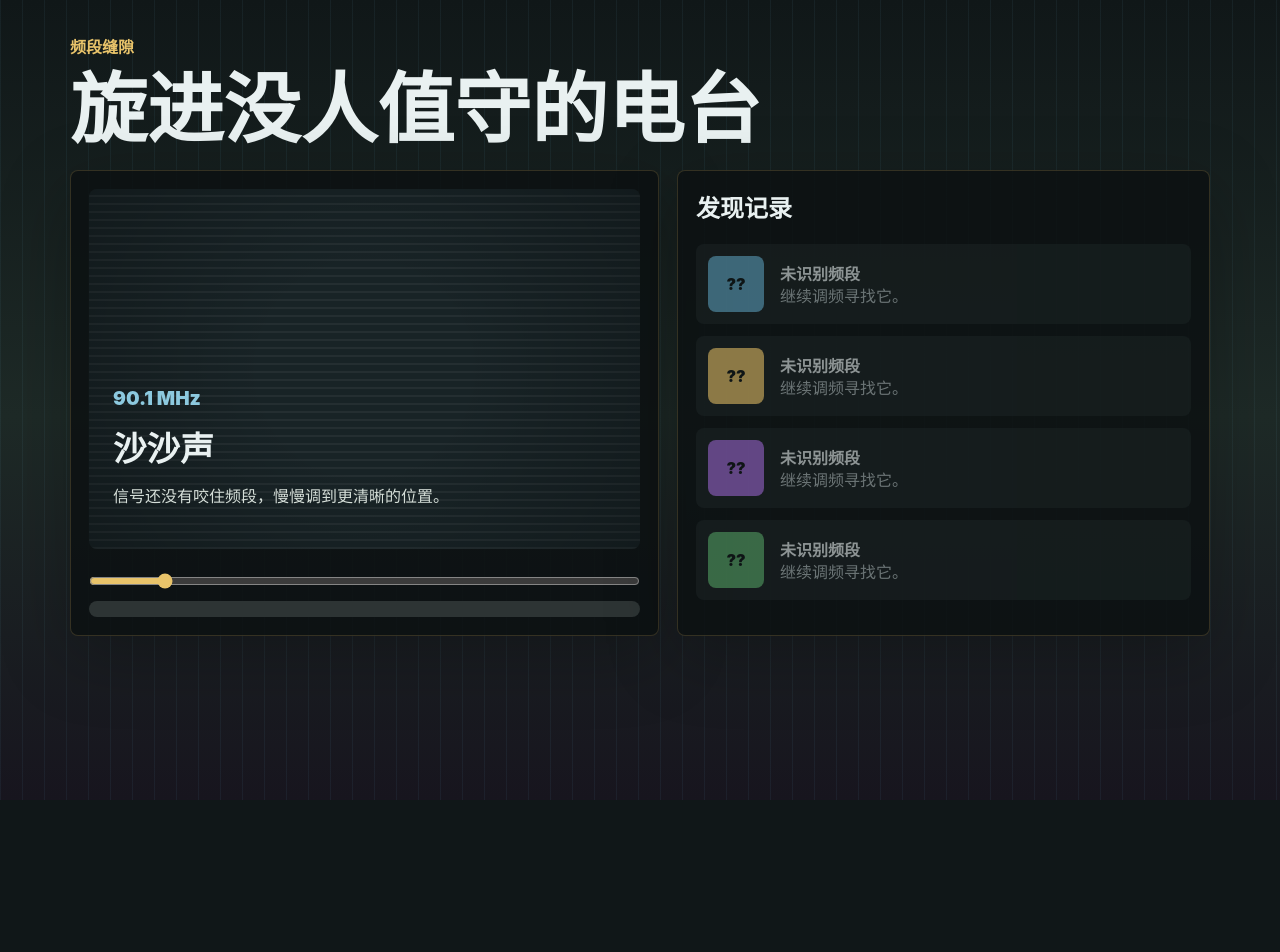
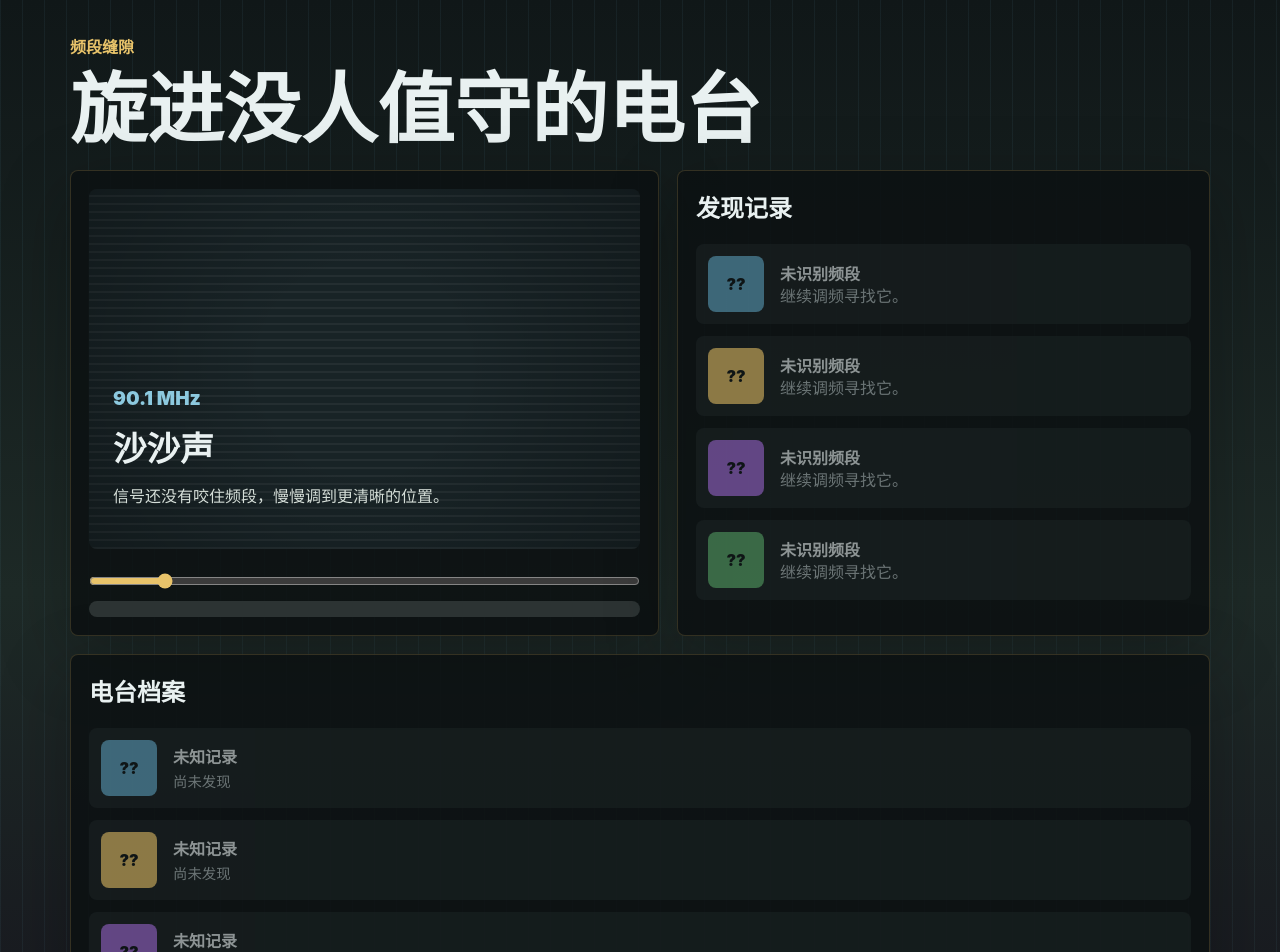
Before and after one commit to aliAjax/hxwl-4-c4a086b, a React (Vite) app: page / in a window 1280 px wide. Shown: the top 952 px of the page. Before the commit the page ends 800 px from the top, so only its background shows below. Built offline with nearby package versions, Linux system fonts and the light colour scheme.

Commit message:
.3436396082391580:5da3343f65de0fd8da3bc8bbeae17111_6a28fd5bef13ca8bc6ee6926.6a28fd5cef13ca8bc6ee6928.6a28fd5cd93bceb078e5ac53:Trae CN.T(2026/6/10 13:59:56)

```diff
--- a/src/App.tsx
+++ b/src/App.tsx
@@ -11,6 +11,7 @@ type Station = {
 type RadioSave = {
   discovered: string[];
   favorites: string[];
+  discoveredAt: Record<string, number>;
 };
 
 const storageKey = "hxwl-4-radio";
@@ -24,9 +25,14 @@ const stations: Station[] = [
 
 function loadSave(): RadioSave {
   try {
-    return JSON.parse(localStorage.getItem(storageKey) || "") as RadioSave;
+    const data = JSON.parse(localStorage.getItem(storageKey) || "") as Partial<RadioSave>;
+    return {
+      discovered: data.discovered || [],
+      favorites: data.favorites || [],
+      discoveredAt: data.discoveredAt || {}
+    };
   } catch {
-    return { discovered: [], favorites: [] };
+    return { discovered: [], favorites: [], discoveredAt: {} };
   }
 }
 
@@ -34,9 +40,32 @@ function signalFor(frequency: number, station: Station) {
   return Math.max(0, 100 - Math.abs(frequency - station.frequency) * 80);
 }
 
+function formatDiscoveredTime(timestamp: number): string {
+  const date = new Date(timestamp);
+  const now = new Date();
+  const diffMs = now.getTime() - date.getTime();
+  const diffMins = Math.floor(diffMs / 60000);
+  const diffHours = Math.floor(diffMs / 3600000);
+  const diffDays = Math.floor(diffMs / 86400000);
+
+  if (diffMins < 1) return "刚刚发现";
+  if (diffMins < 60) return `${diffMins} 分钟前发现`;
+  if (diffHours < 24) return `${diffHours} 小时前发现`;
+  if (diffDays < 7) return `${diffDays} 天前发现`;
+
+  return date.toLocaleDateString("zh-CN", {
+    year: "numeric",
+    month: "2-digit",
+    day: "2-digit",
+    hour: "2-digit",
+    minute: "2-digit"
+  });
+}
+
 export default function App() {
   const [frequency, setFrequency] = useState(90.1);
   const [save, setSave] = useState<RadioSave>(loadSave);
+  const [expandedArchive, setExpandedArchive] = useState<string | null>(null);
 
   const tuned = useMemo(
     () => stations.map((station) => ({ station, signal: signalFor(frequency, station) })).sort((a, b) => b.signal - a.signal)[0],
@@ -47,7 +76,11 @@ export default function App() {
 
   useEffect(() => {
     if (currentStation && !save.discovered.includes(currentStation.id)) {
-      setSave((current) => ({ ...current, discovered: [...current.discovered, currentStation.id] }));
+      setSave((current) => ({
+        ...current,
+        discovered: [...current.discovered, currentStation.id],
+        discoveredAt: { ...current.discoveredAt, [currentStation.id]: Date.now() }
+      }));
     }
   }, [currentStation, save.discovered]);
 
@@ -104,6 +137,80 @@ export default function App() {
             })}
           </div>
         </aside>
+
+        <aside className="archive-panel">
+          <h2>电台档案</h2>
+          <div className="archive-list">
+            {stations.map((station) => {
+              const found = save.discovered.includes(station.id);
+              const isExpanded = expandedArchive === station.id;
+              const isFavorite = save.favorites.includes(station.id);
+              const discoveredAt = save.discoveredAt[station.id];
+
+              return (
+                <article
+                  key={station.id}
+                  className={`archive-item ${found ? "found" : ""} ${isExpanded ? "expanded" : ""}`}
+                  onClick={() => found && setExpandedArchive(isExpanded ? null : station.id)}
+                >
+                  <header>
+                    <span className="archive-freq" style={{ background: station.color }}>
+                      {found ? station.frequency.toFixed(1) : "??"}
+                    </span>
+                    <div className="archive-info">
+                      <strong>{found ? station.name : "未知记录"}</strong>
+                      {found ? (
+                        <p className="archive-time">{formatDiscoveredTime(discoveredAt)}</p>
+                      ) : (
+                        <p className="archive-time">尚未发现</p>
+                      )}
+                    </div>
+                    <div className="archive-meta">
+                      {found && (
+                        <span className={`favorite-badge ${isFavorite ? "active" : ""}`}>
+                          {isFavorite ? "★ 已收藏" : "☆ 未收藏"}
+                        </span>
+                      )}
+                      {found && <span className="expand-arrow">{isExpanded ? "▲" : "▼"}</span>}
+                    </div>
+                  </header>
+                  {isExpanded && found && (
+                    <div className="archive-details">
+                      <div className="detail-row">
+                        <label>频率</label>
+                        <span>{station.frequency.toFixed(1)} MHz</span>
+                      </div>
+                      <div className="detail-row">
+                        <label>名称</label>
+                        <span>{station.name}</span>
+                      </div>
+                      <div className="detail-row">
+                        <label>广播文本</label>
+                        <p className="broadcast-text">{station.message}</p>
+                      </div>
+                      <div className="detail-row">
+                        <label>发现时间</label>
+                        <span>{new Date(discoveredAt).toLocaleString("zh-CN")}</span>
+                      </div>
+                      <div className="detail-row">
+                        <label>收藏状态</label>
+                        <button
+                          className="detail-favorite-btn"
+                          onClick={(e) => {
+                            e.stopPropagation();
+                            toggleFavorite(station.id);
+                          }}
+                        >
+                          {isFavorite ? "取消收藏" : "收藏"}
+                        </button>
+                      </div>
+                    </div>
+                  )}
+                </article>
+              );
+            })}
+          </div>
+        </aside>
       </section>
     </main>
   );
--- a/src/styles.css
+++ b/src/styles.css
@@ -183,6 +183,141 @@ input[type="range"] {
   cursor: pointer;
 }
 
+.archive-panel {
+  grid-column: 1 / -1;
+  border-radius: 8px;
+  border: 1px solid rgba(232, 195, 106, 0.18);
+  background: rgba(12, 17, 18, 0.86);
+  padding: 18px;
+  box-shadow: 0 20px 70px rgba(0, 0, 0, 0.25);
+}
+
+.archive-list {
+  display: grid;
+  gap: 12px;
+}
+
+.archive-item {
+  border-radius: 8px;
+  background: #1b2324;
+  opacity: 0.58;
+  transition: all 180ms ease;
+}
+
+.archive-item.found {
+  opacity: 1;
+  cursor: pointer;
+}
+
+.archive-item.found:hover {
+  background: #232d2e;
+}
+
+.archive-item.expanded {
+  background: #232d2e;
+}
+
+.archive-item header {
+  display: grid;
+  grid-template-columns: 60px 1fr auto;
+  gap: 12px;
+  align-items: center;
+  padding: 12px;
+}
+
+.archive-freq {
+  width: 56px;
+  height: 56px;
+  border-radius: 8px;
+  display: grid;
+  place-items: center;
+  color: #101718;
+  font-weight: 900;
+}
+
+.archive-info strong {
+  display: block;
+  margin-bottom: 4px;
+}
+
+.archive-time {
+  margin: 0;
+  color: #aebabb;
+  font-size: 0.9rem;
+  line-height: 1.4;
+}
+
+.archive-meta {
+  display: flex;
+  flex-direction: column;
+  align-items: flex-end;
+  gap: 6px;
+}
+
+.favorite-badge {
+  padding: 4px 8px;
+  border-radius: 6px;
+  font-size: 0.8rem;
+  font-weight: 700;
+  background: rgba(232, 195, 106, 0.15);
+  color: #aebabb;
+}
+
+.favorite-badge.active {
+  background: rgba(232, 195, 106, 0.3);
+  color: #e8c36a;
+}
+
+.expand-arrow {
+  font-size: 0.75rem;
+  color: #8cc9df;
+  transition: transform 180ms ease;
+}
+
+.archive-details {
+  padding: 0 18px 18px;
+  border-top: 1px solid rgba(232, 195, 106, 0.12);
+  margin-top: 6px;
+  padding-top: 16px;
+}
+
+.detail-row {
+  display: grid;
+  grid-template-columns: 100px 1fr;
+  gap: 12px;
+  align-items: start;
+  padding: 8px 0;
+}
+
+.detail-row label {
+  color: #8cc9df;
+  font-weight: 700;
+  font-size: 0.9rem;
+}
+
+.detail-row span {
+  color: #d5ded8;
+  line-height: 1.6;
+}
+
+.broadcast-text {
+  margin: 0;
+  color: #d5ded8;
+  line-height: 1.65;
+  font-style: italic;
+}
+
+.detail-favorite-btn {
+  justify-self: start;
+  border: 0;
+  border-radius: 8px;
+  padding: 8px 14px;
+  background: #e8c36a;
+  color: #101718;
+  font-weight: 900;
+  cursor: pointer;
+}
+
 @media (max-width: 900px) {
   .console {
     grid-template-columns: 1fr;
@@ -201,4 +336,24 @@ input[type="range"] {
   .stations button {
     grid-column: 1 / -1;
   }
+
+  .archive-item header {
+    grid-template-columns: 50px 1fr;
+  }
+
+  .archive-meta {
+    grid-column: 1 / -1;
+    flex-direction: row;
+    justify-content: space-between;
+    align-items: center;
+  }
+
+  .archive-freq {
+    width: 46px;
+    height: 46px;
+  }
+
+  .detail-row {
+    grid-template-columns: 80px 1fr;
+  }
 }
```
